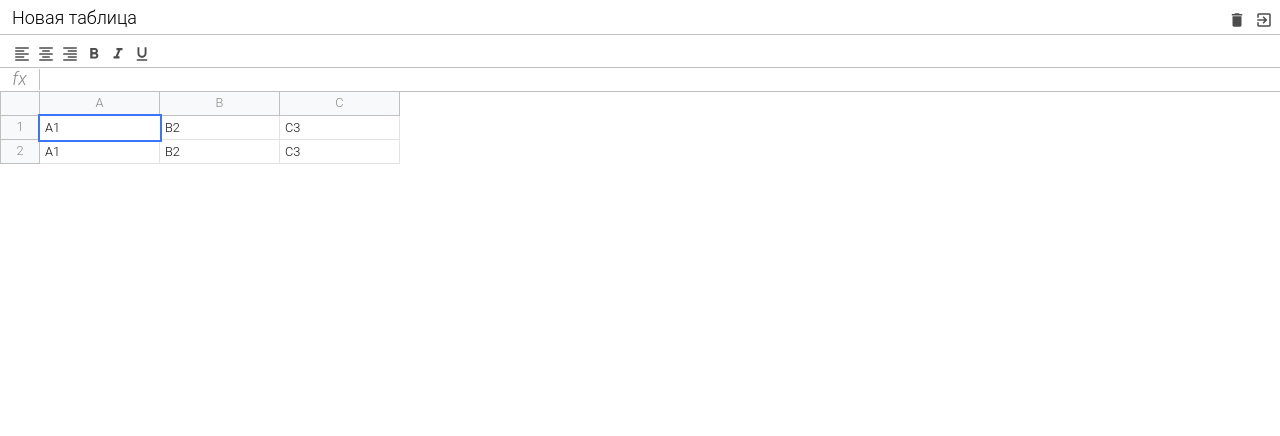
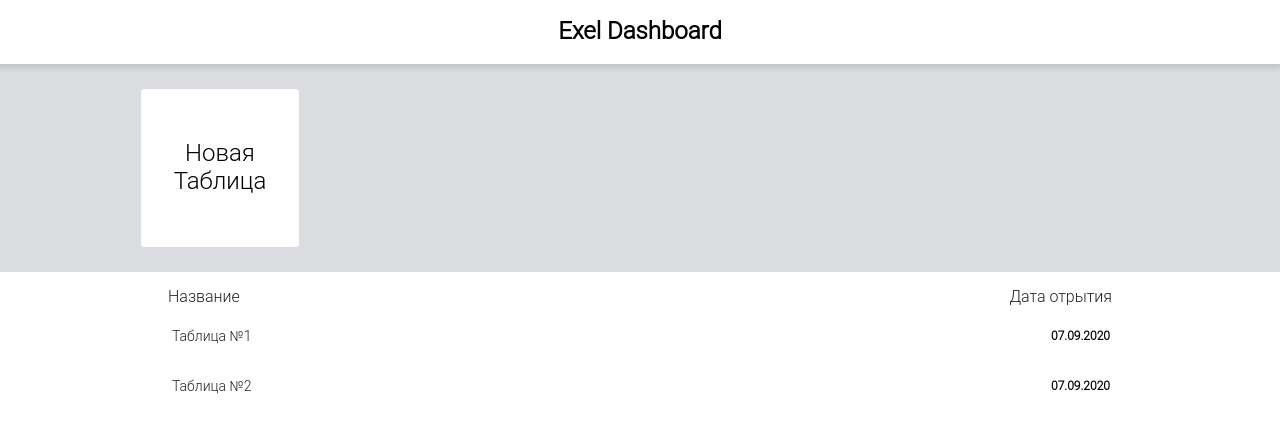
Before and after one commit to MasterVen/exel-JS-project, a website built with webpack: page src/index.html in a window 1280 px wide. Built offline with nearby package versions, Linux system fonts and the light colour scheme.

Commit message:
Exel Dashbord page was created

```diff
--- a/src/index.html
+++ b/src/index.html
@@ -16,72 +16,37 @@
   </head>
   <body>
     <div id="app" class="container">
-      <div class="exel">
-        <div class="exel__header">
-          <input type="text" class="input" value="Новая таблица" />
-          <div>
-            <div class="button">
-              <span class="material-icons">delete</span>
-            </div>
-            <div class="button">
-              <span class="material-icons">exit_to_app</span>
-            </div>
+      <div class="db">
+        <div class="db__header">
+          <h1>Exel Dashboard</h1>
+        </div>
+
+        <div class="db__new">
+          <div class="db__view">
+            <a href="#" class="db__create">
+              Новая <br />
+              Таблица
+            </a>
           </div>
         </div>
-        <div class="exel__toolbar">
-          <div class="button">
-            <span class="material-icons">format_align_left</span>
-          </div>
-          <div class="button">
-            <span class="material-icons">format_align_center</span>
-          </div>
-          <div class="button">
-            <span class="material-icons">format_align_right</span>
-          </div>
-          <div class="button">
-            <span class="material-icons">format_bold</span>
-          </div>
-          <div class="button">
-            <span class="material-icons">format_italic</span>
-          </div>
-          <div class="button">
-            <span class="material-icons">format_underline</span>
-          </div>
-        </div>
-        <div class="exel__formula">
-          <div class="info">fx</div>
-          <div class="input" contenteditable spellcheck="false"></div>
-        </div>
-        <div class="exel__table">
-          <div class="row">
-            <div class="row-info"></div>
 
-            <div class="row-data">
-              <div class="column">A</div>
-              <div class="column">B</div>
-              <div class="column">C</div>
-            </div>
+        <div class="db__table db__view">
+          <div class="db__list-header">
+            <span>Название</span>
+            <span>Дата отрытия</span>
           </div>
 
-          <div class="row">
-            <div class="row-info">1</div>
+          <ul class="db__list">
+            <li class="db__record">
+              <a href="#">Таблица №1</a>
+              <strong>07.09.2020</strong>
+            </li>
 
-            <div class="row-data">
-              <div class="cell selected" contenteditable="">A1</div>
-              <div class="cell" contenteditable="">B2</div>
-              <div class="cell" contenteditable="">C3</div>
-            </div>
-          </div>
-
-          <div class="row">
-            <div class="row-info">2</div>
-
-            <div class="row-data">
-              <div class="cell">A1</div>
-              <div class="cell">B2</div>
-              <div class="cell">C3</div>
-            </div>
-          </div>
+            <li class="db__record">
+              <a href="#">Таблица №2</a>
+              <strong>07.09.2020</strong>
+            </li>
+          </ul>
         </div>
       </div>
     </div>
--- a/src/scss/_mixins.scss
+++ b/src/scss/_mixins.scss
@@ -19,3 +19,9 @@
     cursor: pointer;
   }
 }
+
+@mixin clear-list() {
+  list-style: none;
+  margin: 0;
+  padding: 0;
+}
--- a/src/scss/_variables.scss
+++ b/src/scss/_variables.scss
@@ -4,4 +4,5 @@ $formula-height: 24px;
 $info-cell-width: 40px;
 $row-height: 24px;
 $cell-width: 120px;
+$db-header-height: 64px;
 $border-color: #c0c0c0;
--- /dev/null
+++ b/src/scss/dashboard.scss
@@ -0,0 +1,89 @@
+@import 'variables';
+@import 'mixins';
+
+.db {
+  &__header {
+    position: fixed;
+    left: 0;
+    right: 0;
+    top: 0;
+    height: $db-header-height;
+    display: flex;
+    align-items: center;
+    justify-content: center;
+    background: #fff;
+    box-shadow: 0 2px 5px 2px rgba(60, 64, 67, 0.15);
+    z-index: 1000;
+  }
+  &__new {
+    margin-top: $db-header-height;
+    padding: 1.5rem;
+    background: #dadce0;
+  }
+
+  &__create {
+    width: 160px;
+    height: 160px;
+    background: #fff;
+    border-radius: 4px;
+    border: 1px solid #dadce0;
+    display: flex;
+    justify-content: center;
+    align-items: center;
+    font-size: 1.5rem;
+    text-decoration: none;
+    color: black;
+    text-align: center;
+    &:hover {
+      cursor: pointer;
+      color: green;
+      border-color: green;
+    }
+  }
+
+  &__view {
+    max-width: 1000px;
+    margin: 0 auto;
+  }
+
+  &__table {
+    padding: 1rem;
+  }
+  &__list-header {
+    display: flex;
+    justify-content: space-between;
+    color: #202124;
+    font-weight: 500;
+    font-size: 16px;
+    margin-bottom: 10px;
+    padding: 0 12px;
+  }
+
+  &__list {
+    @include clear-list;
+  }
+
+  &__record {
+    display: flex;
+    justify-content: space-between;
+    align-items: center;
+    padding: 12px 14px 12px 16px;
+    margin-bottom: 10px;
+
+    &:hover {
+      background: #e6f4ea;
+      border-radius: 25px;
+    }
+
+    a {
+      text-decoration: none;
+      cursor: pointer;
+      color: #202124;
+      font-size: 14px;
+
+      &:hover {
+        text-decoration: underline;
+      }
+    }
+  }
+}
--- a/src/scss/index.scss
+++ b/src/scss/index.scss
@@ -5,6 +5,7 @@
 @import 'toolbar';
 @import 'formula';
 @import 'table';
+@import 'dashboard';
 
 * {
   margin: 0;
```
Also changed, not shown: src/assets/exel.html (added, +89 -0 lines).
